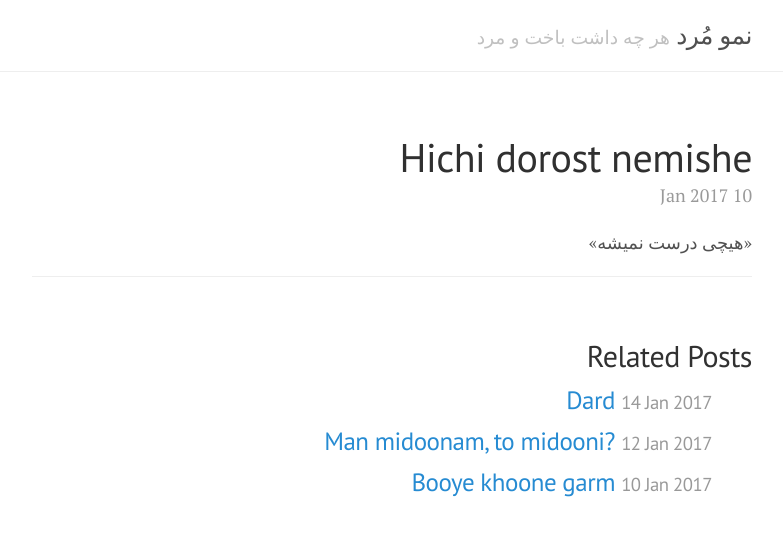
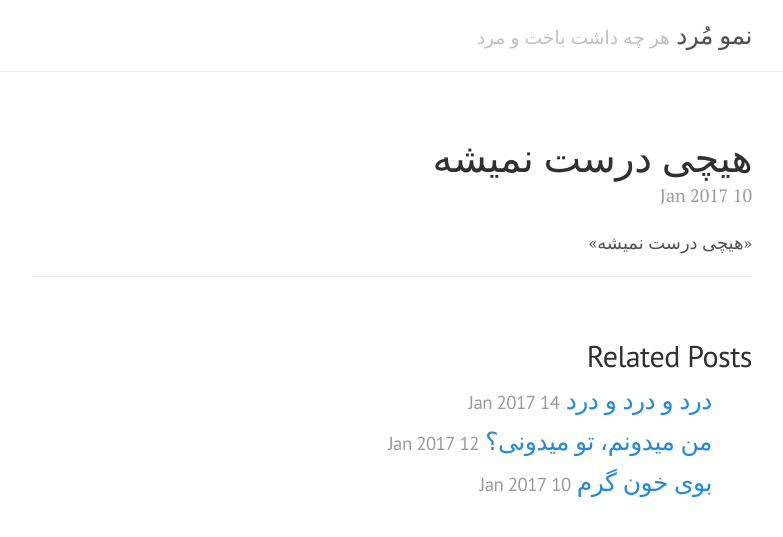
Before and after one commit to nemoisdead/nemoisdead, a Jekyll site: the page built from _posts/2017-01-10-hichi-dorost-nemishe.markdown, in a window 1280 px wide. Shown: the top 537 px of the page, without its empty margins (248-1031 px from the left). Built offline with Jekyll 4.4.1, drawn with Linux system fonts in a browser that asks for light colours.

Commit message:
Fix titles and dates

```diff
--- a/_posts/2017-01-10-booye-khoone-garm.markdown
+++ b/_posts/2017-01-10-booye-khoone-garm.markdown
@@ -1,6 +1,7 @@
 ---
 published: true
 layout: post
-title: Booye khoone garm
+title: بوی خون گرم
+date: 2017-01-10 19:51:16 +0330
 ---
 دلم میخواد کف دستم رو ببرم، خون گرم جمع شه کف دستم، بو کنم، بو کنم...
--- a/_posts/2017-01-10-hichi-dorost-nemishe.markdown
+++ b/_posts/2017-01-10-hichi-dorost-nemishe.markdown
@@ -1,6 +1,7 @@
 ---
 published: true
 layout: post
-title: Hichi dorost nemishe
+title: هیچی درست نمیشه
+date: 2017-01-10 13:50:35 +0330
 ---
 «هیچی درست نمیشه»
--- a/_posts/2017-01-12-man-midoonam-to-midooni.markdown
+++ b/_posts/2017-01-12-man-midoonam-to-midooni.markdown
@@ -1,6 +1,7 @@
 ---
 published: true
 layout: post
-title: Man midoonam, to midooni?
+title: من میدونم، تو میدونی؟
+date: 2017-01-12 18:08:11 +0330
 ---
 من میدونم زندگی تو چطور میگذره. تو میدونی زندگی من چطور میگذره؟
--- a/_posts/2017-01-14-dard.markdown
+++ b/_posts/2017-01-14-dard.markdown
@@ -1,6 +1,7 @@
 ---
 published: true
 layout: post
-title: Dard
+title: درد و درد و درد
+date: 2017-01-14 18:27:37 +0330
 ---
 درد دارم. آرزوی مرگ و خلاصی از این عذاب دارم. ولی اختیار ندارم.
```
